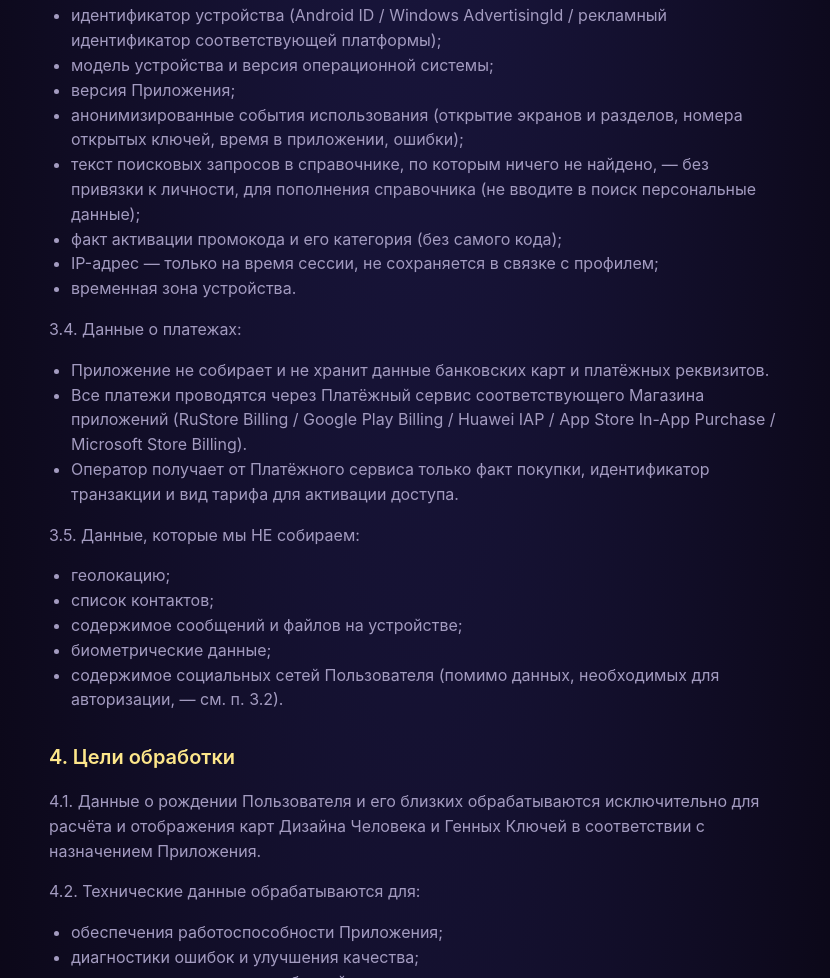
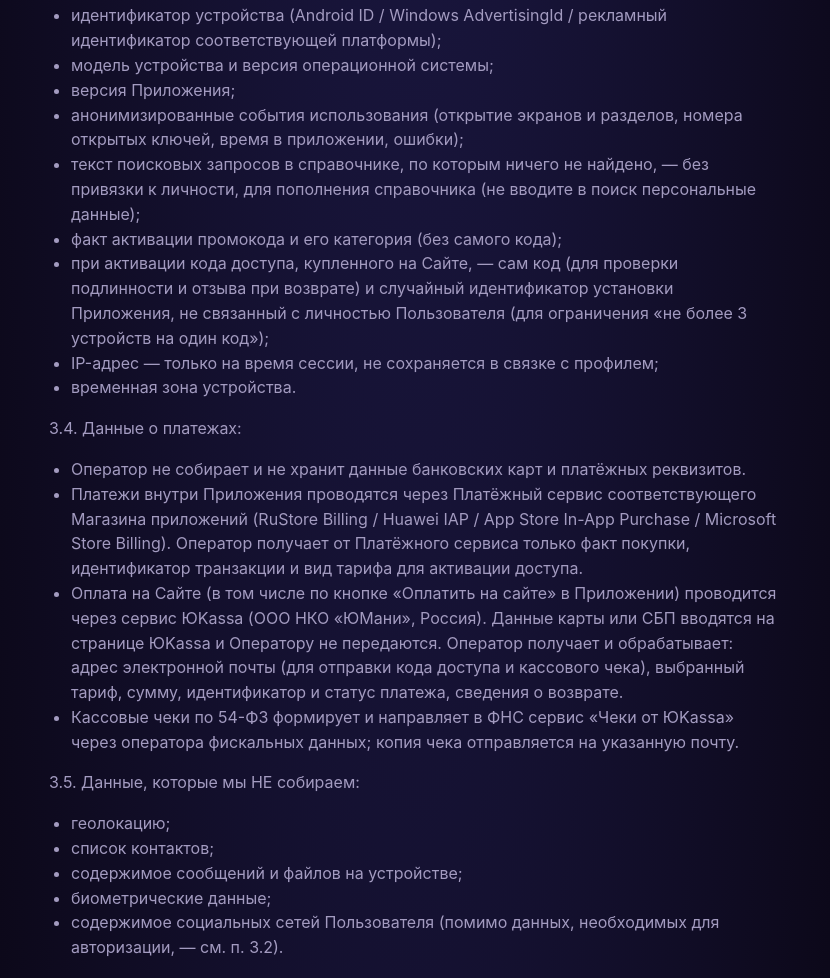
Before and after one commit to kustovalexey/humankey-site, a plain HTML site: page privacy.html in a window 1280 px wide. Shown: the part 1822-2800 px from the top of the page, without its empty margins (225-1055 px from the left). Drawn offline with Linux system fonts and the light colour scheme.

Commit message:
Политика конфиденциальности 2.2: оплата на сайте (ЮKassa), реестр покупок, лимит устройств
Co-Authored-By: Claude Opus 5.5 <noreply@anthropic.com>

```diff
--- a/privacy.html
+++ b/privacy.html
@@ -39,7 +39,7 @@
 
 <main class="legal">
   <h1>Политика конфиденциальности приложения HumanKey</h1>
-  <p class="meta">Версия 2.1. Действует с 26 сентября 2026 года.</p>
+  <p class="meta">Версия 2.2. Действует с 26 ноября 2026 года.</p>
 
   <p>Настоящая Политика конфиденциальности (далее — «Политика») разработана
   в соответствии с Федеральным законом от 27.07.2006 № 152-ФЗ
@@ -114,18 +114,31 @@
     — без привязки к личности, для пополнения справочника (не вводите
     в поиск персональные данные);</li>
     <li>факт активации промокода и его категория (без самого кода);</li>
+    <li>при активации кода доступа, купленного на Сайте, — сам код (для проверки
+    подлинности и отзыва при возврате) и случайный идентификатор установки
+    Приложения, не связанный с личностью Пользователя (для ограничения
+    «не более 3 устройств на один код»);</li>
     <li>IP-адрес — только на время сессии, не сохраняется в связке с профилем;</li>
     <li>временная зона устройства.</li>
   </ul>
   <p>3.4. Данные о платежах:</p>
   <ul>
-    <li>Приложение не собирает и не хранит данные банковских карт и платёжных
+    <li>Оператор не собирает и не хранит данные банковских карт и платёжных
     реквизитов.</li>
-    <li>Все платежи проводятся через Платёжный сервис соответствующего Магазина
-    приложений (RuStore Billing / Google Play Billing / Huawei IAP /
-    App Store In-App Purchase / Microsoft Store Billing).</li>
-    <li>Оператор получает от Платёжного сервиса только факт покупки,
-    идентификатор транзакции и вид тарифа для активации доступа.</li>
+    <li>Платежи внутри Приложения проводятся через Платёжный сервис
+    соответствующего Магазина приложений (RuStore Billing / Huawei IAP /
+    App Store In-App Purchase / Microsoft Store Billing). Оператор получает
+    от Платёжного сервиса только факт покупки, идентификатор транзакции и вид
+    тарифа для активации доступа.</li>
+    <li>Оплата на Сайте (в том числе по кнопке «Оплатить на сайте» в Приложении)
+    проводится через сервис ЮKassa (ООО НКО «ЮМани», Россия). Данные карты или
+    СБП вводятся на странице ЮKassa и Оператору не передаются. Оператор
+    получает и обрабатывает: адрес электронной почты (для отправки кода доступа
+    и кассового чека), выбранный тариф, сумму, идентификатор и статус платежа,
+    сведения о возврате.</li>
+    <li>Кассовые чеки по 54-ФЗ формирует и направляет в ФНС сервис «Чеки
+    от ЮKassa» через оператора фискальных данных; копия чека отправляется
+    на указанную почту.</li>
   </ul>
   <p>3.5. Данные, которые мы НЕ собираем:</p>
   <ul>
@@ -172,6 +185,12 @@
   на территории Российской Федерации, в соответствии со ст. 18 Федерального
   закона № 152-ФЗ. Актуальный хостинг-провайдер и место фактического размещения
   баз данных публикуются на Сайте.</p>
+  <p>6.2.1. Реестр покупок на Сайте (адрес электронной почты, тариф,
+  идентификатор и статус платежа, сведения о возврате, отпечаток кода доступа
+  и случайные идентификаторы установок, активировавших код) хранится
+  в облачном сервисе Yandex Cloud (ООО «Яндекс.Облако», дата-центры
+  на территории Российской Федерации). Письма с кодом доступа отправляются
+  через почтовый сервис Яндекс (АО «Яндекс», Россия).</p>
   <p>6.3. Обезличенные аналитические данные могут передаваться в сервис Яндекс
   AppMetrica (АО «Яндекс», Россия). Обезличенная статистика посещения сайта
   humankey.tech собирается сервисом Яндекс.Метрика (АО «Яндекс», Россия).
```
